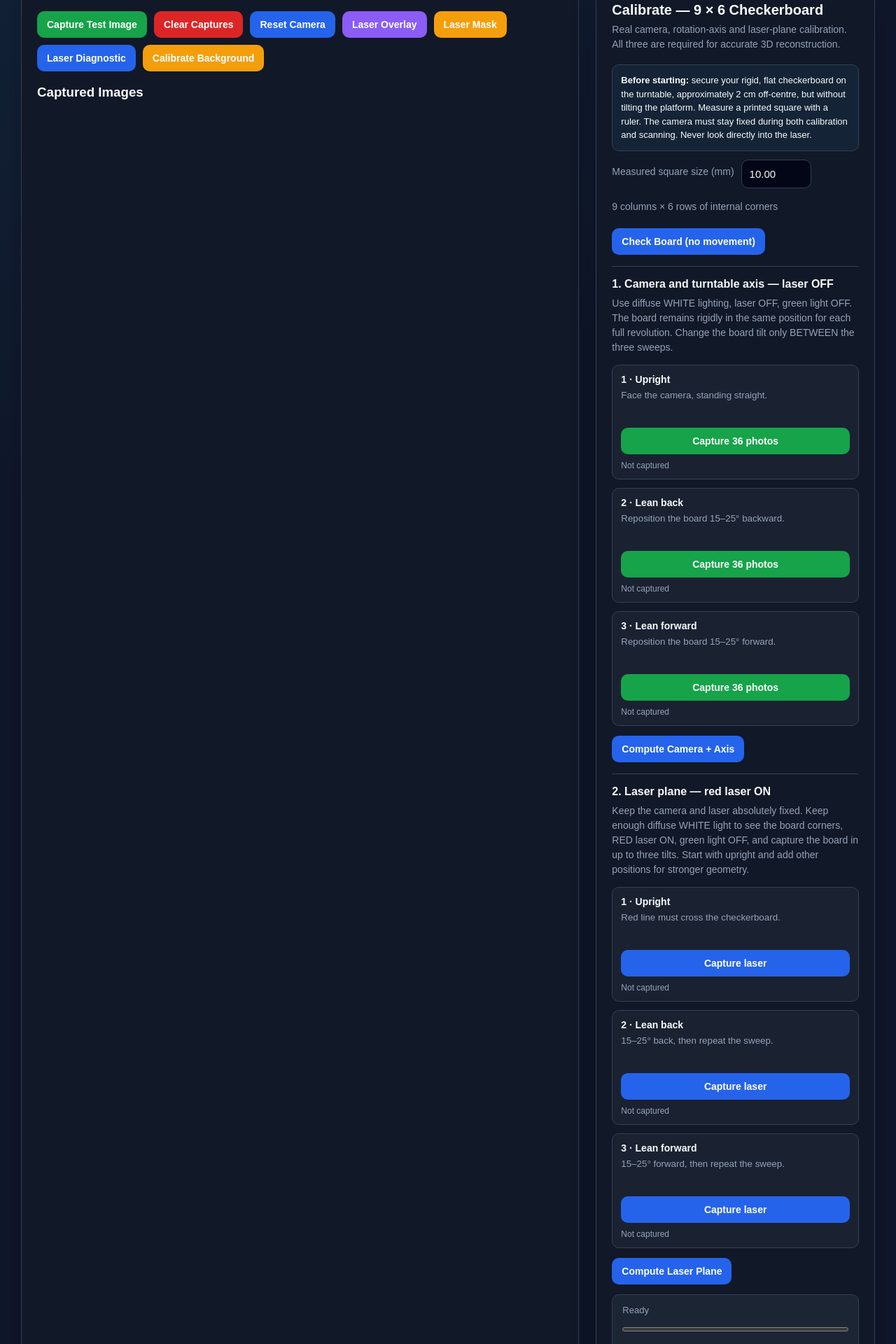
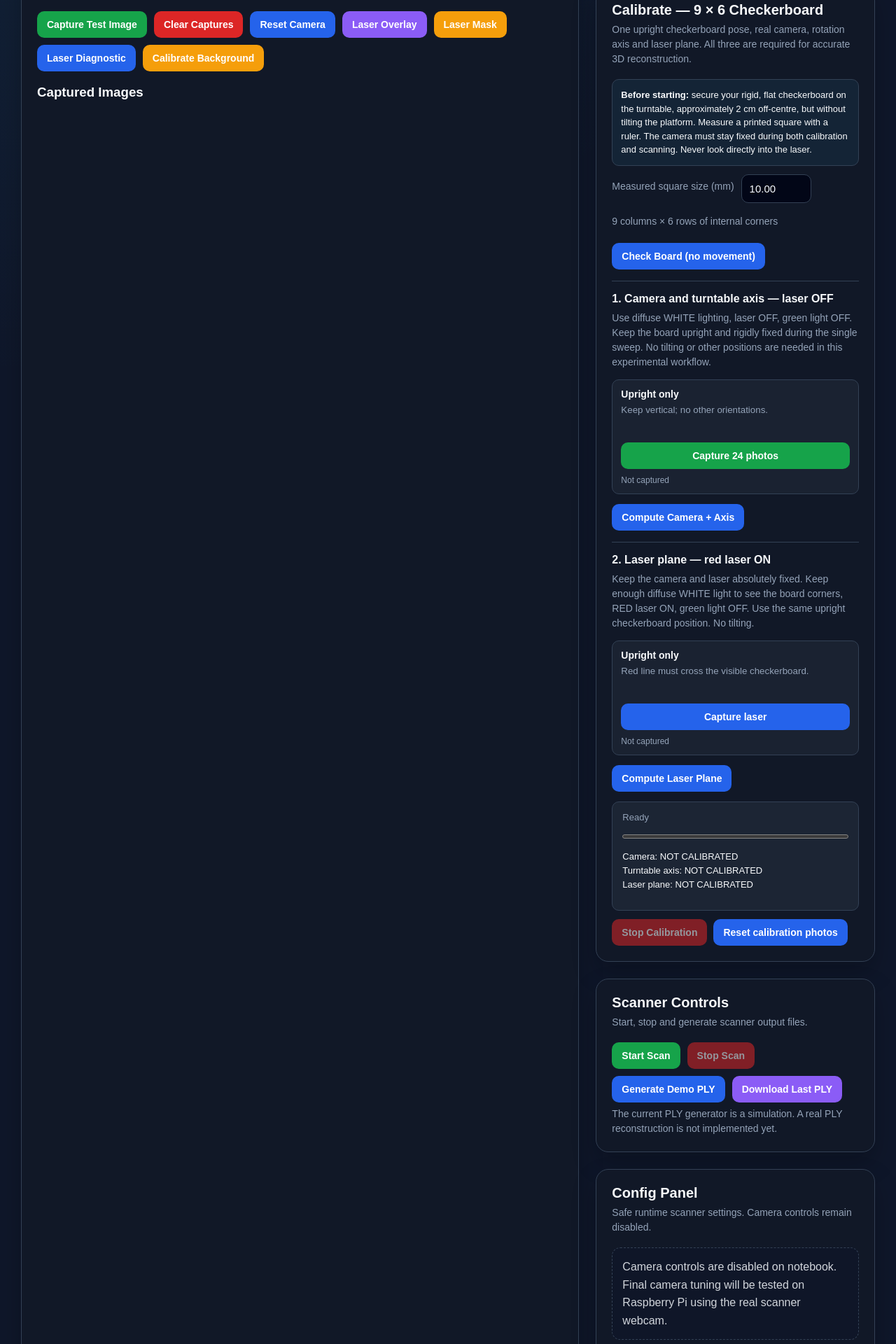
Before and after one commit to AugustoSalvego/scanner3d-raspberrypi, a Flask app: page / in a window 1280 px wide. Shown: the part 786-2706 px from the top of the page at 70% size. Run offline with Flask 3, Linux system fonts and the light colour scheme; data that the repository does not hold is empty.

Commit message:
feat(ui): simplify calibration panel to single upright sweep and honest 24-photo progress

```diff
--- a/web_interface/templates/index.html
+++ b/web_interface/templates/index.html
@@ -714,7 +714,7 @@
               <div>
                 <h2>Calibrate — 9 × 6 Checkerboard</h2>
                 <p class="card-description">
-                  Real camera, rotation-axis and laser-plane calibration.
+                  One upright checkerboard pose, real camera, rotation axis and laser plane.
                   All three are required for accurate 3D reconstruction.
                 </p>
               </div>
@@ -737,24 +737,14 @@
               <h3>1. Camera and turntable axis — laser OFF</h3>
               <p class="card-description">
                 Use diffuse WHITE lighting, laser OFF, green light OFF.
-                The board remains rigidly in the same position for each full revolution.
-                Change the board tilt only BETWEEN the three sweeps.
+                Keep the board upright and rigidly fixed during the single sweep.
+                No tilting or other positions are needed in this experimental workflow.
               </p>
               <div class="calib-steps">
                 <div class="calib-step">
-                  <strong>1 · Upright</strong><small>Face the camera, standing straight.</small>
-                  <button class="btn-success calib-action" id="calibCamera1" onclick="calibrationCapture('camera',1)">Capture 36 photos</button>
+                  <strong>Upright only</strong><small>Keep vertical; no other orientations.</small>
+                  <button class="btn-success calib-action" id="calibCamera1" onclick="calibrationCapture('camera',1)">Capture 24 photos</button>
                   <span id="stage_camera1" class="stage-status">Not captured</span>
-                </div>
-                <div class="calib-step">
-                  <strong>2 · Lean back</strong><small>Reposition the board 15–25° backward.</small>
-                  <button class="btn-success calib-action" id="calibCamera2" onclick="calibrationCapture('camera',2)">Capture 36 photos</button>
-                  <span id="stage_camera2" class="stage-status">Not captured</span>
-                </div>
-                <div class="calib-step">
-                  <strong>3 · Lean forward</strong><small>Reposition the board 15–25° forward.</small>
-                  <button class="btn-success calib-action" id="calibCamera3" onclick="calibrationCapture('camera',3)">Capture 36 photos</button>
-                  <span id="stage_camera3" class="stage-status">Not captured</span>
                 </div>
               </div>
               <div class="calib-actions">
@@ -768,25 +758,14 @@
               <h3>2. Laser plane — red laser ON</h3>
               <p class="card-description">
                 Keep the camera and laser absolutely fixed. Keep enough diffuse WHITE light
-                to see the board corners, RED laser ON, green light OFF,
-                and capture the board in up to three tilts.
-                Start with upright and add other positions for stronger geometry.
+                to see the board corners, RED laser ON, green light OFF.
+                Use the same upright checkerboard position. No tilting.
               </p>
               <div class="calib-steps">
                 <div class="calib-step">
-                  <strong>1 · Upright</strong><small>Red line must cross the checkerboard.</small>
+                  <strong>Upright only</strong><small>Red line must cross the visible checkerboard.</small>
                   <button class="calib-action" id="calibLaser1" onclick="calibrationCapture('laser',1)">Capture laser</button>
                   <span id="stage_laser1" class="stage-status">Not captured</span>
-                </div>
-                <div class="calib-step">
-                  <strong>2 · Lean back</strong><small>15–25° back, then repeat the sweep.</small>
-                  <button class="calib-action" id="calibLaser2" onclick="calibrationCapture('laser',2)">Capture laser</button>
-                  <span id="stage_laser2" class="stage-status">Not captured</span>
-                </div>
-                <div class="calib-step">
-                  <strong>3 · Lean forward</strong><small>15–25° forward, then repeat the sweep.</small>
-                  <button class="calib-action" id="calibLaser3" onclick="calibrationCapture('laser',3)">Capture laser</button>
-                  <span id="stage_laser3" class="stage-status">Not captured</span>
                 </div>
               </div>
               <div class="calib-actions">
@@ -797,7 +776,7 @@
             </div>
 
             <div id="calibRunBox" class="action-progress" role="status" aria-live="polite">
-              <p id="calibProgressLabel">Ready for calibration.</p>
+              <p id="calibProgressLabel">Ready for upright calibration (24 photos per full turn).</p>
               <progress id="calibProgressBar" max="100" value="0"></progress>
               <div id="calibResult">No calibration profiles computed yet.</div>
             </div>
@@ -1160,7 +1139,7 @@
         const illumination = kind === "camera"
           ? "Confirm: WHITE illumination ON, RED LASER OFF and GREEN illumination OFF."
           : "Confirm: RED LASER ON, GREEN light OFF, with dim diffuse WHITE illumination so all 54 corners remain visible.";
-        const pose = ["upright", "leaning backward", "leaning forward"][placement - 1];
+        const pose = "upright only";
         if (!window.confirm(illumination + "\nBoard: " + pose + ". Start 360° rotation?")) return;
         const id = "calib" + (kind === "camera" ? "Camera" : "Laser") + placement;
         busyButton(id, true);
@@ -1261,8 +1240,8 @@
           document.querySelectorAll(".calib-action").forEach(btn => {
             btn.disabled = busy;
             const isThis =
-              operation === "capture_camera" && btn.id === "calibCamera" + active.placement ||
-              operation === "capture_laser" && btn.id === "calibLaser" + active.placement ||
+              ["capture_camera", "analyze_camera"].includes(operation) && btn.id === "calibCamera" + active.placement ||
+              ["capture_laser", "analyze_laser"].includes(operation) && btn.id === "calibLaser" + active.placement ||
               operation === "compute_camera" && btn.id === "calibComputeCamera" ||
               operation === "compute_laser" && btn.id === "calibComputeLaser";
             btn.classList.toggle("action-busy", busy && isThis);
@@ -1270,7 +1249,7 @@
           });
           const stages = data.stages || {};
           for (const kind of ["camera","laser"]) {
-            for (const n of [1,2,3]) {
+            for (const n of [1]) {
               const key = kind + n;
               const stage = stages[key] || {};
               const element = document.getElementById("stage_" + key);
@@ -1285,8 +1264,7 @@
           const activeKey = operation.startsWith("capture_")
             ? operation.substring("capture_".length) + active.placement
             : null;
-          const candidates = [activeKey, "camera1", "camera2", "camera3",
-                              "laser1", "laser2", "laser3"].filter(Boolean);
+          const candidates = [activeKey, "camera1", "laser1"].filter(Boolean);
           const previewKey = candidates.find(k => stages[k]?.preview_url);
           const previewBox = document.getElementById("calibPreview");
           if (previewKey) {
@@ -1318,8 +1296,10 @@
             "Camera: " + yesno(profiles.camera?.calibrated) +
               (cam.rms_reprojection_px != null ? " · RMS " + cam.rms_reprojection_px.toFixed(3) + " px" : ""),
             "Turntable axis: " + yesno(profiles.turntable?.calibrated) +
-              (axis.axis_offset_disagreement_mm != null
-                ? " · spread " + axis.axis_offset_disagreement_mm.toFixed(2) + " mm" : ""),
+              (axis.single_orientation
+                ? " · upright only (limited validation)"
+                : axis.axis_offset_disagreement_mm != null
+                  ? " · spread " + axis.axis_offset_disagreement_mm.toFixed(2) + " mm" : ""),
             "Laser plane: " + yesno(profiles.laser?.calibrated) +
               (laser.rms_plane_mm != null ? " · RMS " + laser.rms_plane_mm.toFixed(2) + " mm" : "")
           ];
```
